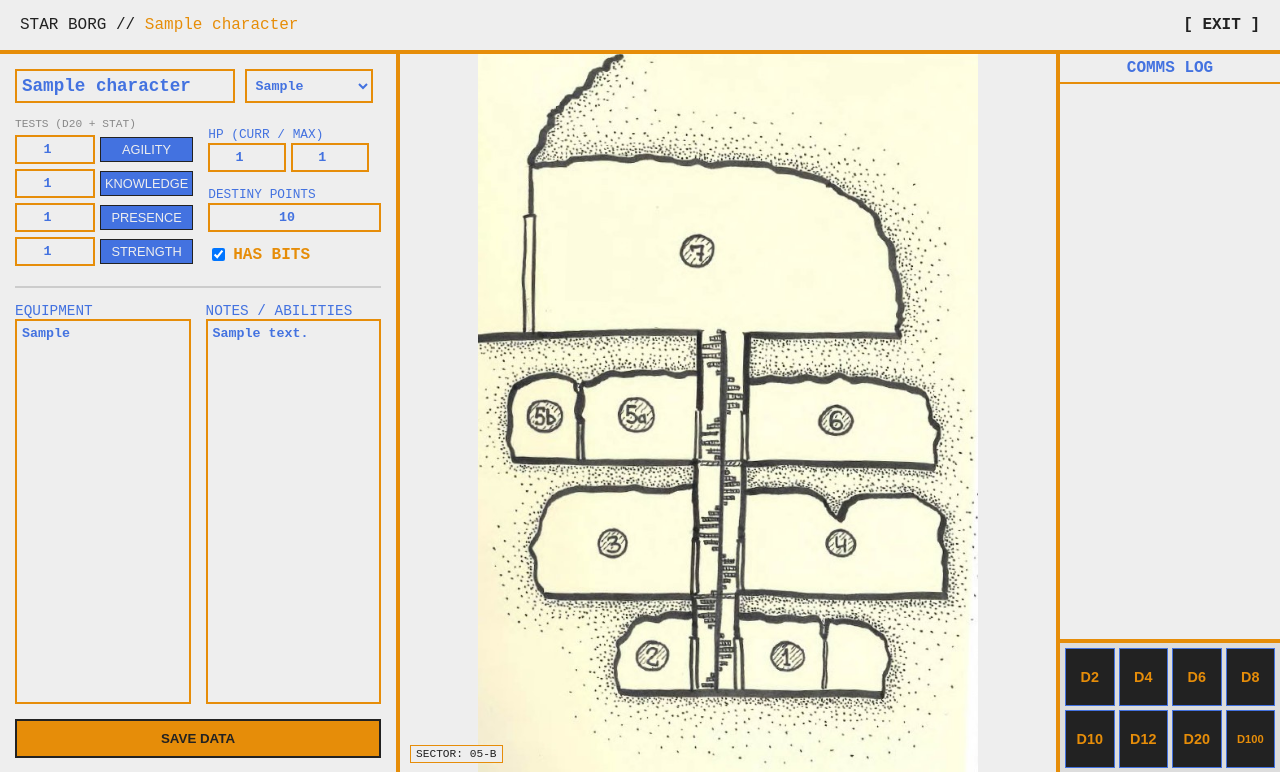
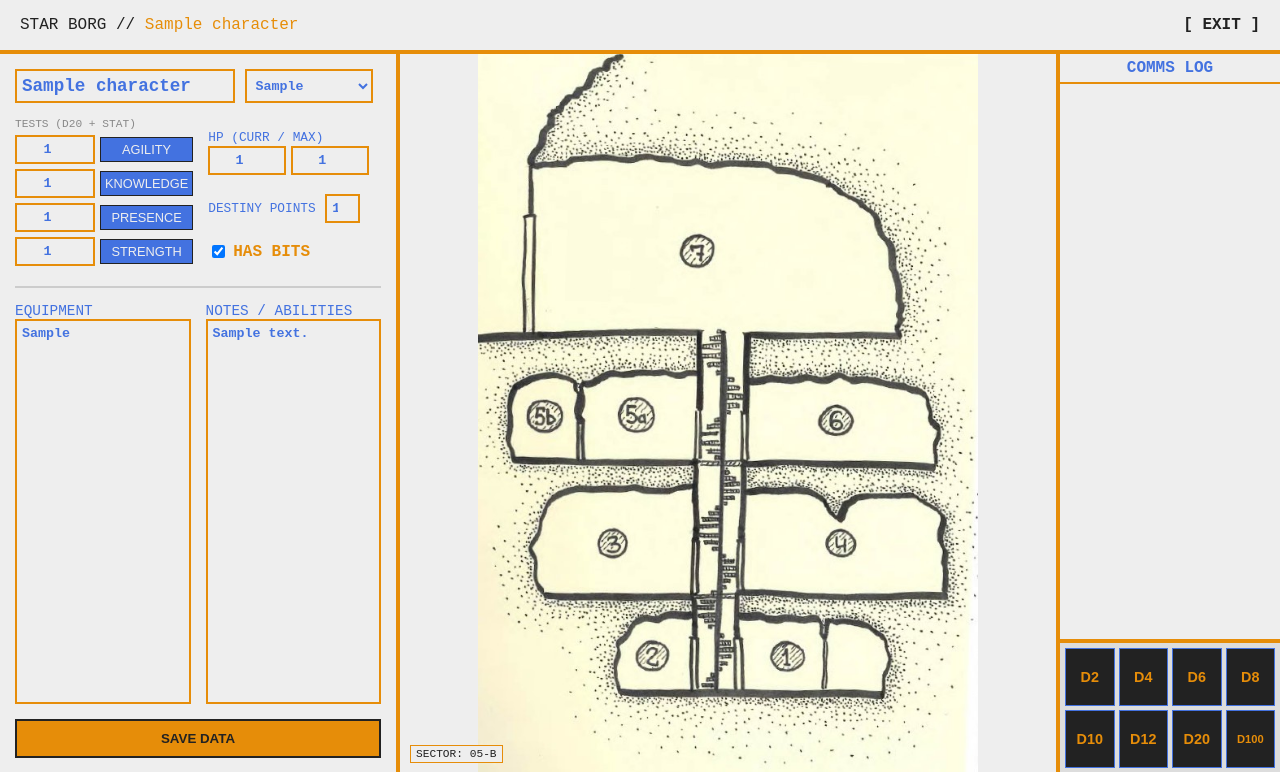
Before and after one commit to nurling34s/starborg-webapp, a Flask app: page /sheet/1 in a window 1280 px wide. Shown: the top 772 px of the page. Run offline with Flask 3, Linux system fonts and the light colour scheme; a user stored in the database is signed in; tables that the repository leaves empty hold one stand-in row (values such as "Sample post"); data that the repository does not hold is empty.

Commit message:
Update sheet.html
destiny points

```diff
--- a/templates/sheet.html
+++ b/templates/sheet.html
@@ -162,8 +162,8 @@
                         </div>
                     </div>
                     <div>
-                        <label style="font-size:0.8em; color:#4372e0;">DESTINY POINTS</label><br>
-                        <input type="number" name="destiny_points" value="{{ char.destiny_points }}" style="width:100%; text-align:center;">
+                        <label style="font-size:0.8em; color:#4372e0;">DESTINY POINTS</label>
+                        <input type="number" name="destiny_points" value="{{ char.destiny_points }}" style="width:20%; text-align:right;">
                     </div>
                     <div>
                         <label style="cursor:pointer; display:flex; align-items:center; gap:5px; font-weight:bold; color:#e68d09;">
```
